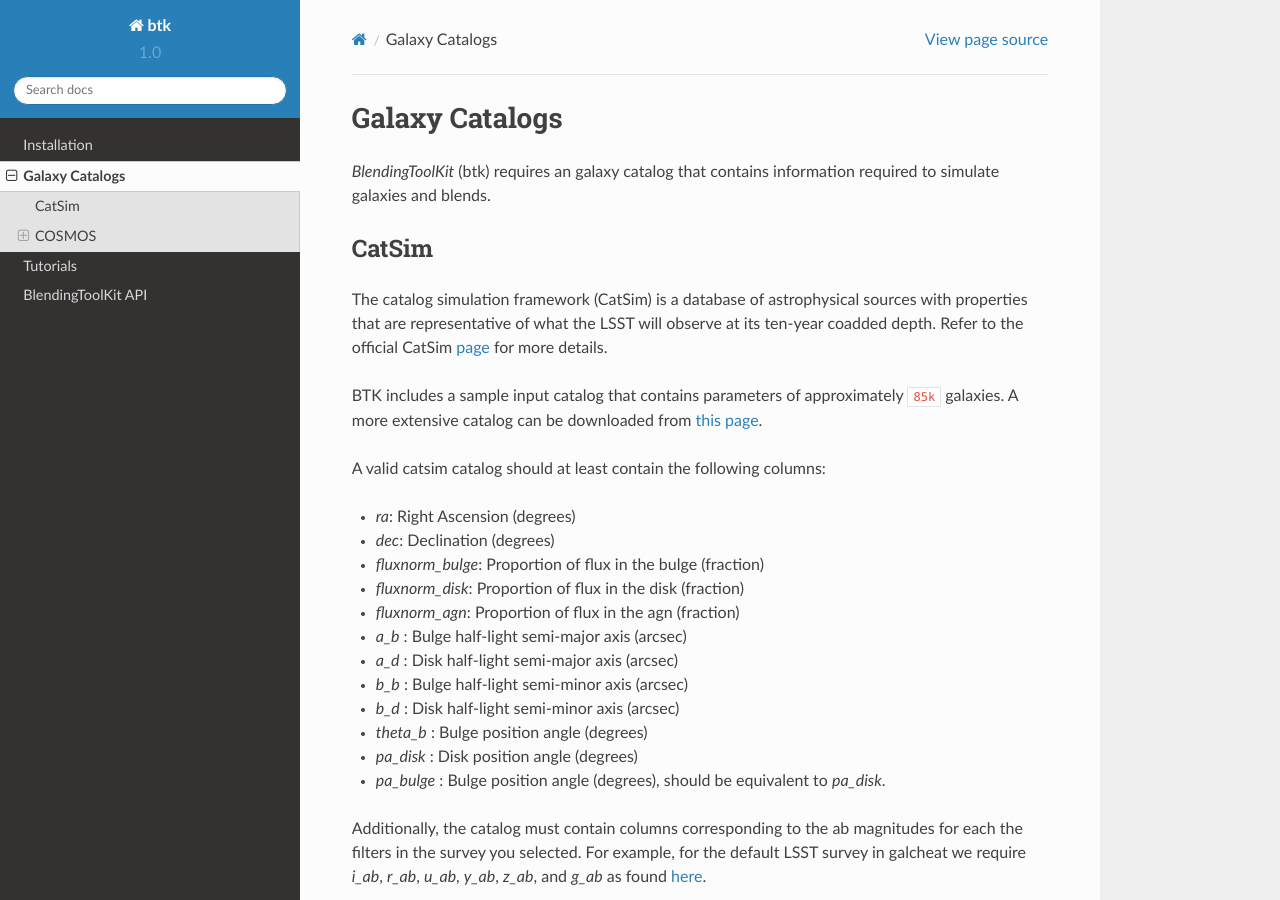
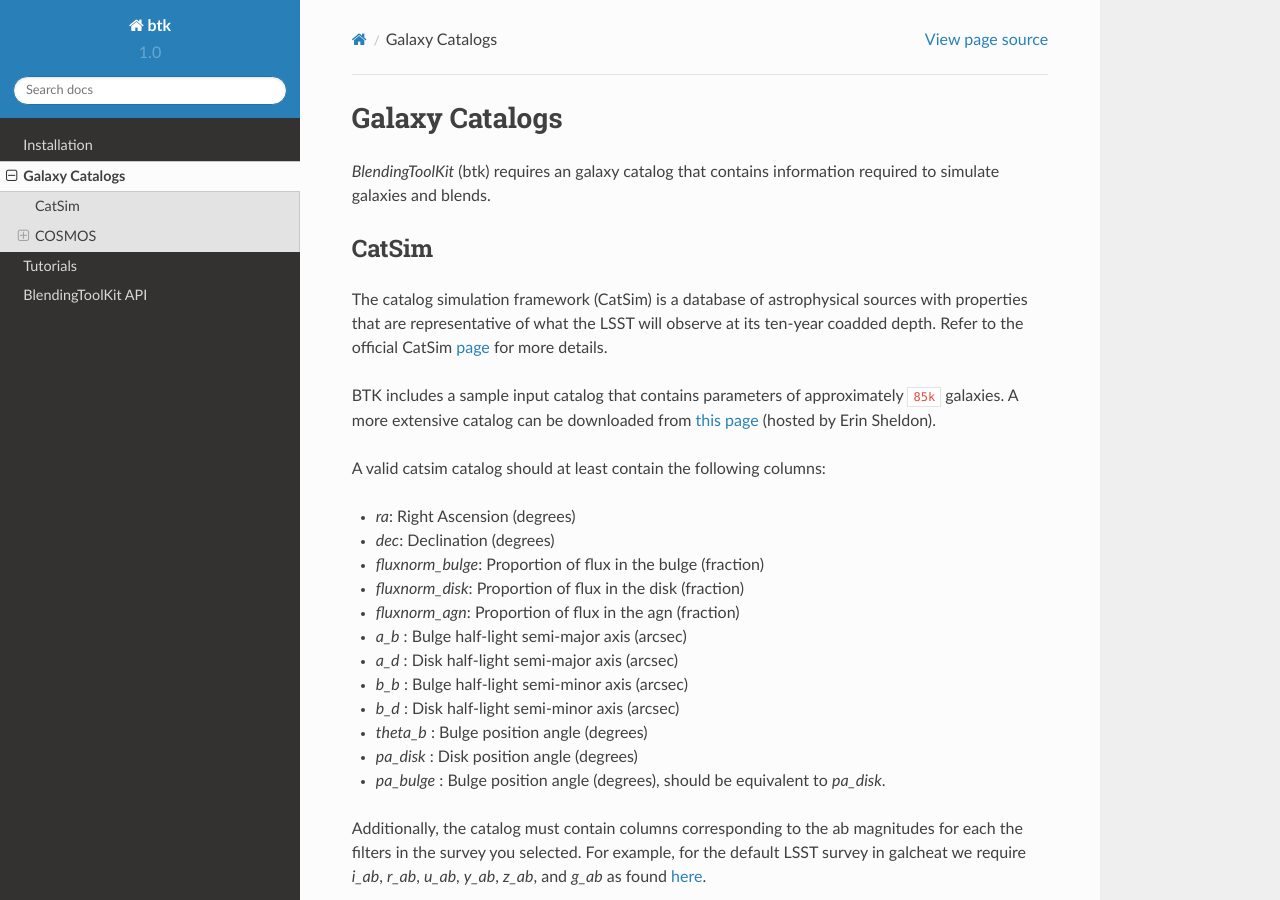
Before and after one commit to LSSTDESC/BlendingToolKit, a Sphinx documentation site: the page built from docs/source/catalog.rst, in a window 1280 px wide and 900 px high. Built offline with Sphinx 7.4.7 and the Read the Docs theme 2.0.0, drawn with Linux system fonts in a browser that asks for light colours.

Commit message:
fix catalog page

```diff
--- a/docs/source/catalog.rst
+++ b/docs/source/catalog.rst
@@ -8,7 +8,7 @@ CatSim
 -------
 The catalog simulation framework (CatSim) is a database of astrophysical sources with properties that are representative of what the LSST will observe at its ten-year coadded depth. Refer to the official CatSim `page <https://www.lsst.org/scientists/simulations/catsim>`_ for more details.
 
-BTK includes a sample input catalog that contains parameters of approximately ``85k`` galaxies. A more extensive catalog can be downloaded from `this page <https://stanford.box.com/s/s1nzjlinejpqandudjyykjejyxtgylbk>`_.
+BTK includes a sample input catalog that contains parameters of approximately ``85k`` galaxies. A more extensive catalog can be downloaded from `this page <https://www.cosmo.bnl.gov/www/esheldon/data/>`_ (hosted by Erin Sheldon).
 
 A valid catsim catalog should at least contain the following columns:
 
```
